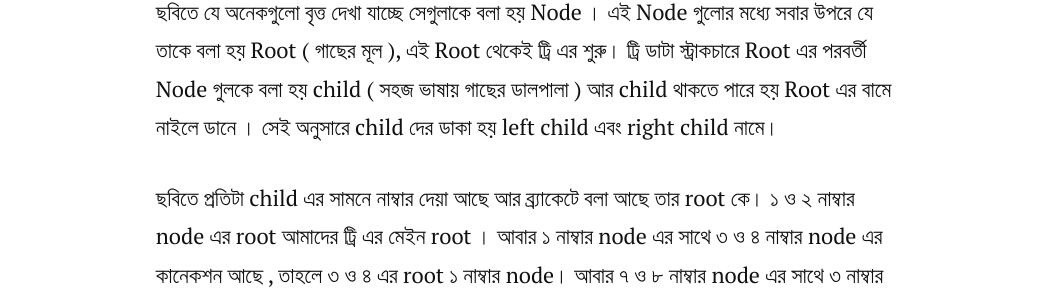
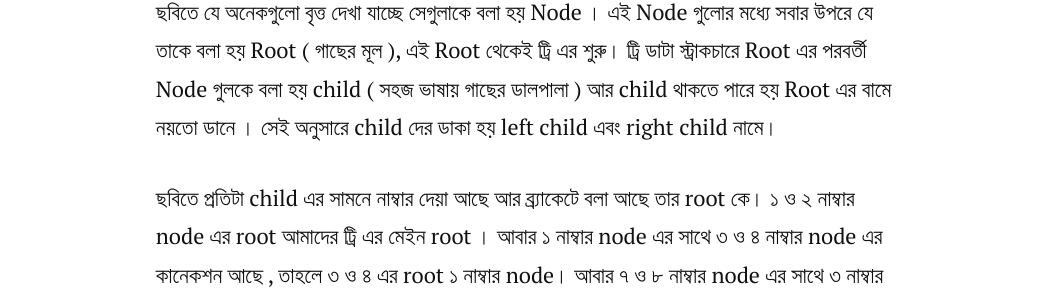
Before and after one commit to farhapartex/farhapartex.github.io, a Jekyll site: the page built from _posts/2019-07-13-tree-এবং-binary-tree-ডাটা-স্ট্রাকচার.md, in a window 1280 px wide and 900 px high, scrolled down 1512 px. Shown: the part 263-562 px from the top of the window, without its empty margins (113-1166 px from the left). Built offline with Jekyll 4.4.1, drawn with Linux system fonts in a browser that asks for light colours; nearby versions of some CDN libraries; comment, search, counter and statistics services are not loaded; some of the changed text lies outside the part shown.

Commit message:
Update from Forestry.io farhapartex@gmail.com updated _posts/2019-07-13-tree-এবং-binary-tree-ডাটা-স্ট্রাকচার.md

```diff
--- a/_posts/2019-07-13-tree-এবং-binary-tree-ডাটা-স্ট্রাকচার.md
+++ b/_posts/2019-07-13-tree-এবং-binary-tree-ডাটা-স্ট্রাকচার.md
@@ -12,7 +12,7 @@
 
 ![](/uploads/tree.png)
 
-ছবিতে যে অনেকগুলো বৃত্ত দেখা যাচ্ছে সেগুলাকে বলা হয় Node । এই Node গুলোর মধ্যে সবার উপরে যে তাকে বলা হয় Root ( গাছের মূল ), এই Root থেকেই ট্রি এর শুরু। ট্রি ডাটা স্ট্রাকচারে Root এর পরবর্তী Node গুলকে বলা হয় child ( সহজ ভাষায় গাছের ডালপালা ) আর child থাকতে পারে হয় Root এর বামে নাইলে ডানে । সেই অনুসারে child দের ডাকা হয় left child এবং right child নামে।
+ছবিতে যে অনেকগুলো বৃত্ত দেখা যাচ্ছে সেগুলাকে বলা হয় Node । এই Node গুলোর মধ্যে সবার উপরে যে তাকে বলা হয় Root ( গাছের মূল ), এই Root থেকেই ট্রি এর শুরু। ট্রি ডাটা স্ট্রাকচারে Root এর পরবর্তী Node গুলকে বলা হয় child ( সহজ ভাষায় গাছের ডালপালা ) আর child থাকতে পারে হয় Root এর বামে নয়তো ডানে । সেই অনুসারে child দের ডাকা হয় left child এবং right child নামে।
 
 ছবিতে প্রতিটা child এর সামনে নাম্বার দেয়া আছে আর ব্র্যাকেটে বলা আছে তার root কে। ১ ও ২ নাম্বার node এর root আমাদের ট্রি এর মেইন root । আবার ১ নাম্বার node এর সাথে ৩ ও ৪ নাম্বার node এর কানেকশন আছে , তাহলে ৩ ও ৪ এর root ১ নাম্বার node। আবার ৭ ও ৮ নাম্বার node এর সাথে ৩ নাম্বার node এর কানেকশন আছে, তাহলে ৭ ও ৮ এর root কে? ঠিক ধরেছ, ৩ নাম্বার node।
 
@@ -82,7 +82,7 @@
 
 ![](/uploads/osSystem.png)
 
-ধরা যাক আমরা আমাদের অপারেটিং সিস্টেম এর  home থেকে python ফোল্ডার এর ডাটা খুঁজতে চাই । তার জন্য আমরা Home --> Documents --> Projects --> Python এই পথে আগাইলে আমাদের কাজ হয়ে যাচ্ছে। আমাদের শুধু জানা প্রয়োজন কার সাথে কার সম্পর্ক। লিনিয়ার ডাটা স্ট্রাকচারে আমরা যদি একই কাজ করতে চাইতাম তাহলে আমাদের পুরো সিস্টেম ঘুরে আসা লাগতো।
+ধরা যাক আমরা আমাদের অপারেটিং সিস্টেম এর  home থেকে python ফোল্ডার এর ডাটা খুঁজতে চাই । তার জন্য আমরা Home --> Documents --> Projects --> Python এই পথে এগোলে আমাদের কাজ হয়ে যাচ্ছে। আমাদের শুধু জানা প্রয়োজন কার সাথে কার সম্পর্ক। লিনিয়ার ডাটা স্ট্রাকচারে আমরা যদি একই কাজ করতে চাইতাম তাহলে আমাদের পুরো সিস্টেম ঘুরে আসা লাগতো।
 
 একটা মজার ব্যাপার খেয়াল কর। একটা বাইনারি ট্রিতে যদি n সংখ্যক node থাকে তাহলে সেই বাইনারি ট্রিতে মিনিমাম log(n) সংখ্যক লেবেল আছে । বা ব্যাপারটাকে আমরা এইভাবেও বলতে পারি যে, বাইনারি ট্রিতে যদি n সংখ্যক node থাকে তাহলে সেই বাইনারি ট্রি এর height log(n) । এবার root থেকে সবচেয়ে দূরে কোন node আছে? সবার শেষেরটা বা n তম node টা । তাহলে  n তম  node এর অবস্থান হল log(n) তম লেবেলে। তাই না? তাহলে আমরা বলতে পারি সবচেয়ে বাজে অবস্থায় বা worst case এ বাইনারি ট্রি তে একটা node খুঁজতে আমাদের log(n) পরিমাণ টাইম কমপ্লেক্সিটি প্রয়োজন ।  বাইনারি ট্রি এর টাইম কমপ্লেক্সিটি কিভাবে log(n) তা নিয়ে বিস্তারিত লিখব পরের পোষ্টে।
 
```
